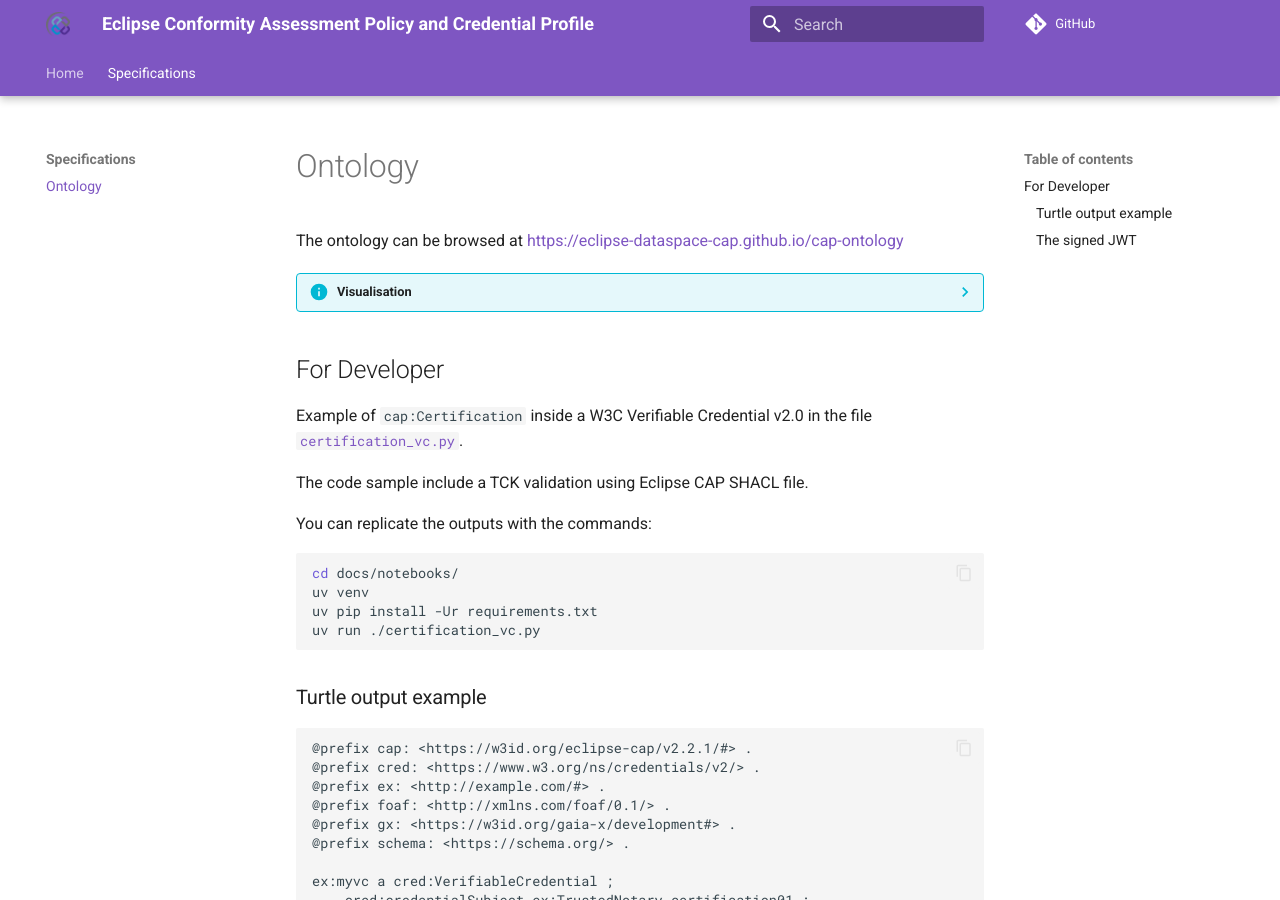
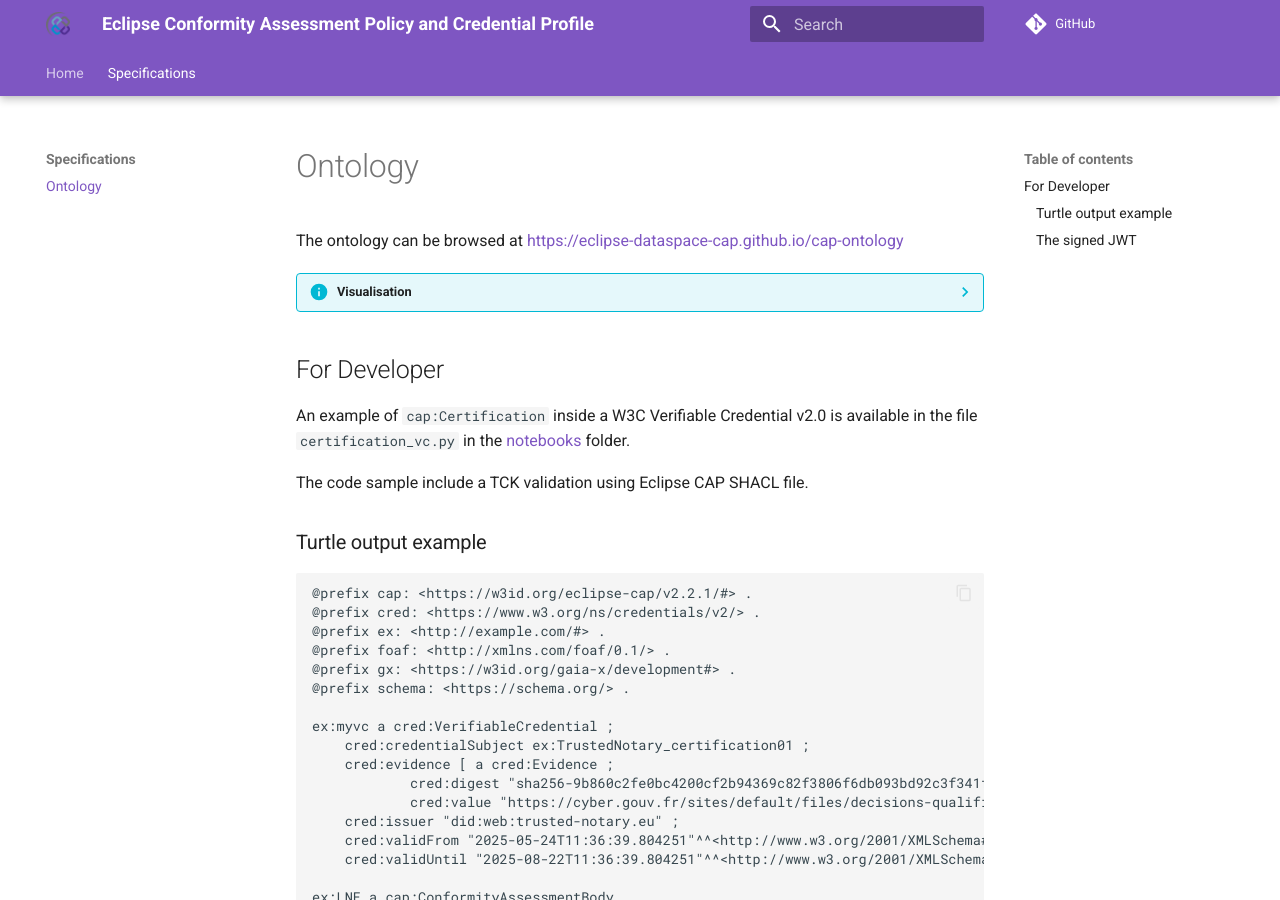
Before and after one commit to eclipse-dataspace-cap/eclipse-dataspace-cap.github.io, an MkDocs documentation site: the page built from docs/ontology.md, in a window 1280 px wide and 900 px high. Built offline with MkDocs 1.6.1 and Material for MkDocs 9.7.7, drawn with Linux system fonts in a browser that asks for light colours; comment, search, counter and statistics services are not loaded.

Commit message:
feat: add README.md for the notebook

````diff
--- a/docs/ontology.md
+++ b/docs/ontology.md
@@ -9,18 +9,9 @@
 
 ## For Developer
 
-Example of `cap:Certification` inside a W3C Verifiable Credential v2.0 in the file [`certification_vc.py`](../notebooks/certification_vc.py).
+An example of `cap:Certification` inside a W3C Verifiable Credential v2.0 is available in the file `certification_vc.py` in the [notebooks](../notebooks/) folder.
 
 The code sample include a TCK validation using Eclipse CAP SHACL file.
-
-You can replicate the outputs with the commands:
-
-```shell
-cd docs/notebooks/
-uv venv
-uv pip install -Ur requirements.txt
-uv run ./certification_vc.py
-```
 
 ### Turtle output example
 
````
Also changed, not shown: docs/notebooks/README.md (added, +11 -0 lines).
